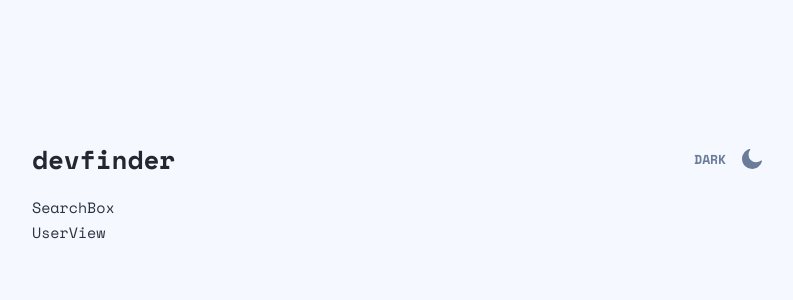
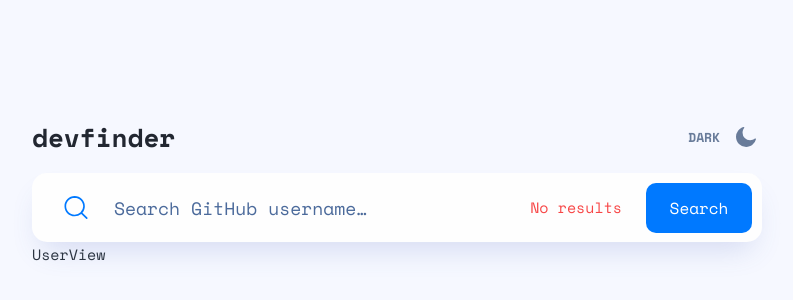
Before and after one commit to TakumaKira/github-user-search-app, a React (Create React App) app: page / in a window 1280 px wide. Shown: the part 216-516 px from the top of the page, without its empty margins (243-1036 px from the left). Built offline with nearby package versions, Linux system fonts and the light colour scheme.

Commit message:
[build] Build styling of SearchBox component

```diff
--- a/src/components/Background.module.sass
+++ b/src/components/Background.module.sass
@@ -1,6 +1,6 @@
 .background
   min-height: 100vh
-  background: var(--background)
+  background: var(--color-background)
   display: flex
   justify-content: center
   align-items: center
--- /dev/null
+++ b/src/components/SearchBox.module.sass
@@ -0,0 +1,99 @@
+.container
+  display: flex
+  align-items: center
+  border-radius: 15px
+  background: var(--color-off-white)
+  box-shadow: 0px 16px 30px -10px rgba(70, 96, 187, 0.198567)
+
+  &[data-theme='dark']
+    background: var(--color-dark-blue)
+    box-shadow: none
+
+  /* Extra small devices (phones, 600px and down) */
+  @media only screen and (max-width: 600px)
+    height: 60px
+
+  /* Small devices (portrait tablets and large phones, 600px and up) */
+  @media only screen and (min-width: 600px)
+    height: 60px
+
+  /* Medium devices (landscape tablets, 768px and up) */
+  @media only screen and (min-width: 768px)
+    height: 69px
+
+  & > *
+    flex-shrink: 0
+
+
+  .icon
+    fill: var(--color-blue)
+
+    /* Extra small devices (phones, 600px and down) */
+    @media only screen and (max-width: 600px)
+      width: 20px
+      height: 20px
+      margin-left: 16px
+
+    /* Small devices (portrait tablets and large phones, 600px and up) */
+    @media only screen and (min-width: 600px)
+      width: 24px
+      height: 24px
+      margin-left: 16px
+
+    /* Medium devices (landscape tablets, 768px and up) */
+    @media only screen and (min-width: 768px)
+      width: 24px
+      height: 24px
+      margin-left: 32px
+
+  .input
+    flex-grow: 1
+    width: 0
+
+    /* Extra small devices (phones, 600px and down) */
+    @media only screen and (max-width: 600px)
+      margin-left: 9px
+      font-size: 13px
+
+    /* Small devices (portrait tablets and large phones, 600px and up) */
+    @media only screen and (min-width: 600px)
+      margin-left: 24px
+      font-size: 18px
+
+    /* Medium devices (landscape tablets, 768px and up) */
+    @media only screen and (min-width: 768px)
+      margin-left: 24px
+      font-size: 18px
+
+  .error
+    color: var(--color-red)
+    margin-right: 24px
+
+  .button
+    background: var(--color-blue)
+    border-radius: 10px
+    color: var(--color-white)
+
+    /* Extra small devices (phones, 600px and down) */
+    @media only screen and (max-width: 600px)
+      width: 84px
+      height: 46px
+      margin-right: 7px
+      font-size: 14px
+
+    /* Small devices (portrait tablets and large phones, 600px and up) */
+    @media only screen and (min-width: 600px)
+      width: 106px
+      height: 50px
+      margin-right: 10px
+      font-size: 16px
+
+    /* Medium devices (landscape tablets, 768px and up) */
+    @media only screen and (min-width: 768px)
+      width: 106px
+      height: 50px
+      margin-right: 10px
+      font-size: 16px
+
+    &:hover
+      background: var(--color-light-blue)
--- a/src/components/SearchBox.tsx
+++ b/src/components/SearchBox.tsx
@@ -1,5 +1,32 @@
+import React from 'react';
+import { iconIds } from '../config.json';
+import { ThemeContext } from '../contexts/ThemeContext';
+import getIconUrl from '../services/getIcon';
+import styles from './SearchBox.module.sass';
+
+const PLACEHOLDER_LABEL = 'Search GitHub username…';
+
 function SearchBox() {
-  return (<div>SearchBox</div>);
+  const { theme } = React.useContext(ThemeContext);
+
+  return (
+    <div
+      data-theme={theme}
+      className={styles.container}
+    >
+      <svg className={styles.icon}>
+        <use xlinkHref={getIconUrl(iconIds.Search)}></use>
+      </svg>
+      <input
+        data-theme={theme}
+        className={styles.input}
+        type="text"
+        placeholder={PLACEHOLDER_LABEL}
+      />
+      {true && <span className={styles.error}>No results</span>}
+      <button className={styles.button}>Search</button>
+    </div>
+  );
 }
 
 export default SearchBox;
--- a/src/components/ThemeToggleButton.module.sass
+++ b/src/components/ThemeToggleButton.module.sass
@@ -13,8 +13,8 @@
     fill: var(--color-strong)
 
   &:hover[data-theme='dark'] > *
-    color: var(--light-grey-blue)
-    fill: var(--light-grey-blue)
+    color: var(--color-light-grey-blue)
+    fill: var(--color-light-grey-blue)
 
 .text
   font-weight: 700
--- a/src/components/ThemeToggleButton.tsx
+++ b/src/components/ThemeToggleButton.tsx
@@ -13,7 +13,7 @@ function ThemeToggleButton() {
   const { theme, toggleTheme } = React.useContext(ThemeContext);
 
   return (
-    <div
+    <button
       className={styles.container}
       data-theme={theme}
       onClick={toggleTheme}
@@ -24,7 +24,7 @@ function ThemeToggleButton() {
       <svg className={styles.icon}>
         <use xlinkHref={`${getIconUrl(theme === ThemeType.Light ? iconIds.Moon : iconIds.Sun)}`}></use>
       </svg>
-    </div>
+    </button>
   );
 }
 
--- a/src/index.sass
+++ b/src/index.sass
@@ -1,2 +1,8 @@
 body
   margin: 0
+
+button, input
+  background-color: transparent
+  border: none
+  outline: none
+  font-family: inherit
--- a/src/theme/theme.sass
+++ b/src/theme/theme.sass
@@ -1,21 +1,23 @@
 :root
-  --background: #F6F8FF
+  // Only for light theme
+  --color-background: #F6F8FF
   --color-strong: #222731
   --color-normal: #2B3442
   --color-medium-strong: #4B6A9B
   --color-medium: #697C9A
-  --off-white: #FEFEFE
+  --color-off-white: #FEFEFE
 
-  --white: #FFFFFF
-  --blue: #0079FF
-  --light-blue: #60ABFF
-  --light-grey-blue: #90A4D4
-
-  --font-family: 'Space Mono', monospace
+  // Common theme
+  --color-white: #FFFFFF
+  --color-blue: #0079FF
+  --color-light-blue: #60ABFF
+  --color-light-grey-blue: #90A4D4
+  --color-red: #F74646
 
 [data-theme='dark']
-  --background: #141D2F
-  --dark-blue: #1E2A47
+  // Only for dark theme
+  --color-background: #141D2F
+  --color-dark-blue: #1E2A47
   --color-strong: #FFFFFF
   --color-normal: #FFFFFF
   --color-medium-strong: #FFFFFF
@@ -45,10 +47,19 @@ h3
   font-weight: 400
   font-size: 16px
   line-height: 24px
-  color: var(--blue)
+  color: var(--color-blue)
 
 h4
   font-weight: 400
   font-size: 13px
   line-height: 20px
   color: var(--color-medium-strong)
+
+button
+  color: var(--color-normal)
+
+input
+  color: var(--color-strong)
+
+  &::placeholder
+    color: var(--color-medium-strong)
```
